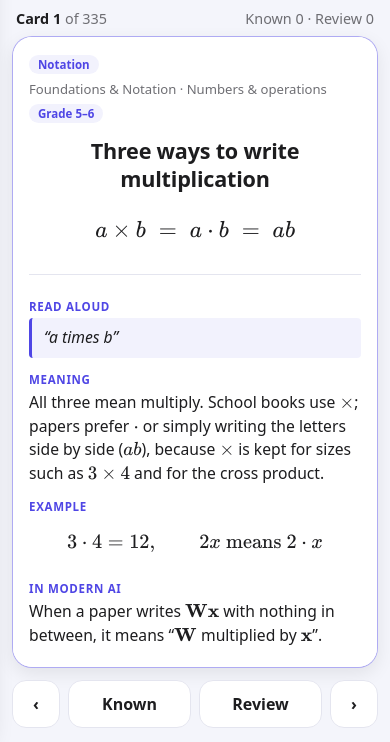
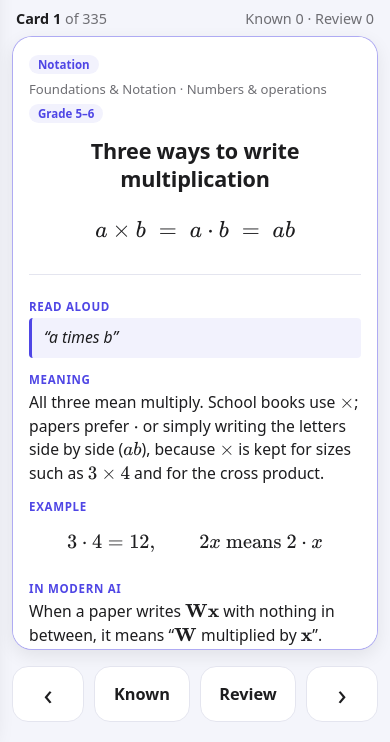
Before and after one commit to venkatacrc/deepmath, a plain HTML site: page web/index.html in a window 390 px wide. Shown: the part 102-844 px from the top of the page. Drawn offline with Linux system fonts and the light colour scheme.

Commit message:
prev/next button size changes

```diff
--- a/web/app.css
+++ b/web/app.css
@@ -315,7 +315,8 @@
 
 .actions {
     display: flex;
-    flex-wrap: wrap;
+    flex-wrap: nowrap;
+    align-items: stretch;
     gap: 8px;
     padding: 12px 0 14px;
 }
@@ -339,9 +340,43 @@
 .btn.good { border-color: var(--green); background: var(--green); color: #fff; }
 .btn.bad { border-color: var(--orange); color: var(--orange); }
 .btn.small { flex: 0 0 auto; min-height: 48px; min-width: 48px; }
+/* Prev / Next: larger tap targets than the old chevron-only .small buttons */
+.btn.nav {
+    flex: 0 0 auto;
+    min-width: 56px;
+    min-height: 52px;
+    padding: 10px 14px;
+    font-size: 1.55rem;
+    line-height: 1;
+    font-weight: 500;
+}
 .btn.on-known { color: var(--green); border-color: var(--green); }
 .btn.on-review { color: var(--orange); border-color: var(--orange); }
 .btn:disabled { opacity: 0.45; }
+
+@media (max-width: 560px) {
+    .actions {
+        gap: 10px;
+        padding: 16px 0 20px;
+    }
+    .btn {
+        min-height: 56px;
+        padding: 12px 10px;
+        font-size: 1.02rem;
+        border-radius: 16px;
+    }
+    .btn.nav {
+        min-width: 72px;
+        min-height: 56px;
+        padding: 12px 16px;
+        font-size: 1.85rem;
+    }
+    .btn.small {
+        min-height: 56px;
+        min-width: 56px;
+        padding: 12px 14px;
+    }
+}
 
 .backdrop {
     position: fixed;
--- a/web/app.js
+++ b/web/app.js
@@ -403,8 +403,8 @@
     const index = deck ? currentIndex() : null;
     if (index == null || (prefs.study === 'test' && session.finished)) return;
     const id = cardId(index);
-    const prev = h('button', { class: 'btn small', onclick: () => move(-1), 'aria-label': 'Previous card' }, '‹');
-    const next = h('button', { class: 'btn small', onclick: () => move(1), 'aria-label': 'Next card' }, '›');
+    const prev = h('button', { class: 'btn nav', onclick: () => move(-1), 'aria-label': 'Previous card' }, '‹');
+    const next = h('button', { class: 'btn nav', onclick: () => move(1), 'aria-label': 'Next card' }, '›');
     if (prefs.study === 'learn') {
         bar.append(prev,
             h('button', {
@@ -419,12 +419,12 @@
     } else if (!session.flipped) {
         bar.append(prev,
             h('button', { class: 'btn primary', onclick: reveal }, 'Show answer'),
-            h('button', { class: 'btn small', onclick: () => move(1) }, 'Skip ›'));
+            h('button', { class: 'btn nav', onclick: () => move(1), 'aria-label': 'Skip' }, '›'));
     } else {
         bar.append(prev,
             h('button', { class: 'btn bad', onclick: () => answer(false) }, '✗ Missed'),
             h('button', { class: 'btn good', onclick: () => answer(true) }, '✓ Got it'),
-            h('button', { class: 'btn small', onclick: () => move(1), 'aria-label': 'Skip' }, '›'));
+            h('button', { class: 'btn nav', onclick: () => move(1), 'aria-label': 'Skip' }, '›'));
     }
 }
 
--- a/web/sw.js
+++ b/web/sw.js
@@ -1,6 +1,6 @@
 // Network first so a new deck or app version shows up as soon as the phone is online;
 // the cache keeps everything working offline on Pixel / Android.
-const CACHE = 'deepmath-227d35fbbb';
+const CACHE = 'deepmath-cdd7f9dc72';
 const FILES = [
     './',
     'index.html',
```
